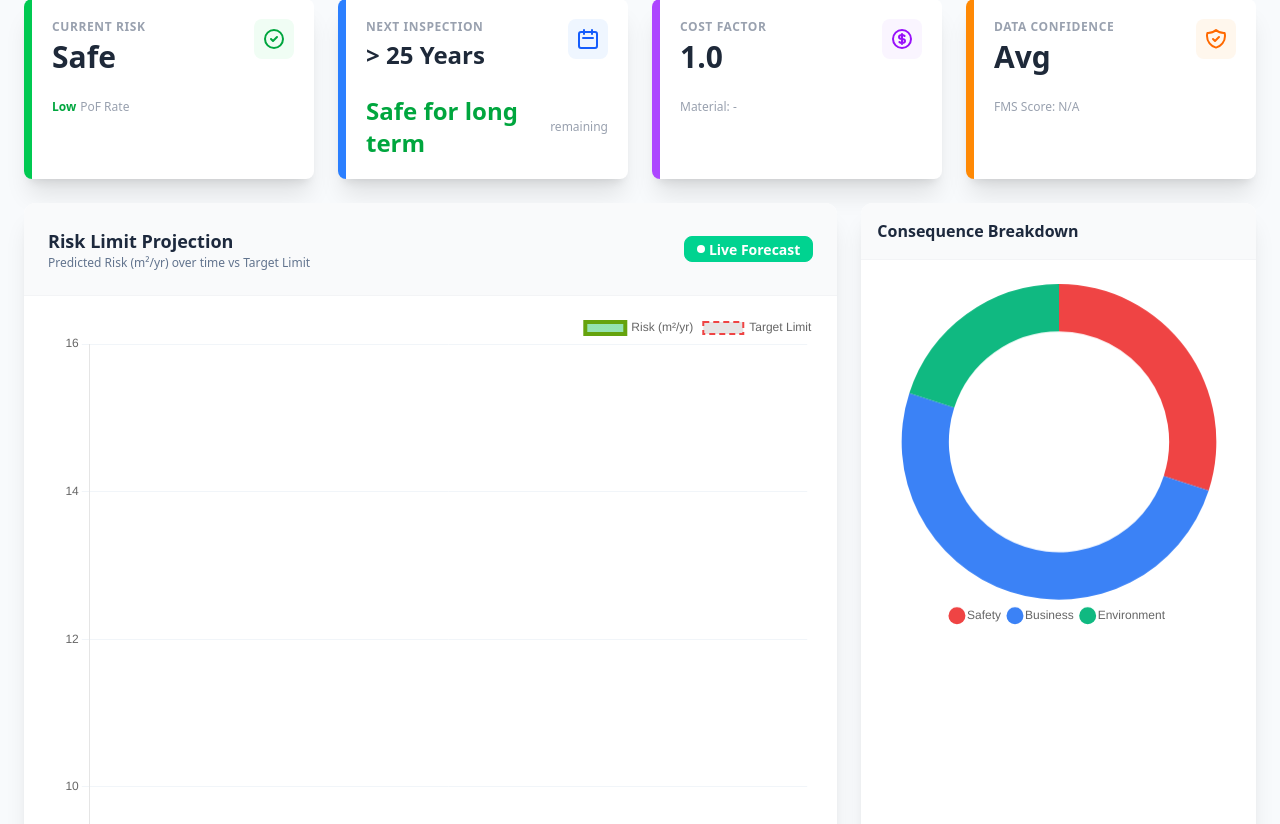
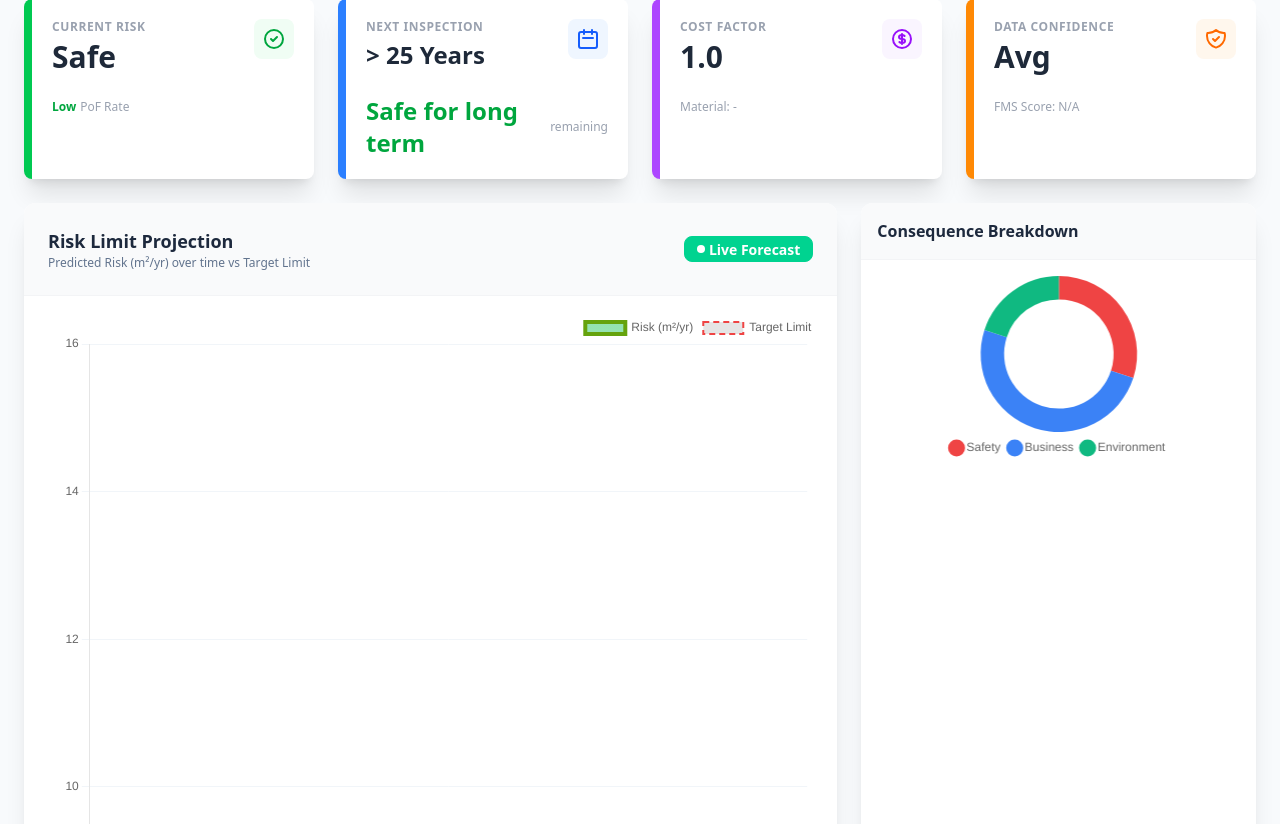
Before and after one commit to Sharkyacademy/Riesgo, a Django app: template dashboard/templates/dashboard/component_report.html in a window 1280 px wide. Shown: the part 185-1009 px from the top of the page. Run offline with Django 5.2, Linux system fonts and the light colour scheme; the template is opened without the code that fills it, so the values that code supplies are empty; style sheets or scripts are compiled from the project's sources; some libraries are stand-ins or nearby versions.

Commit message:
Mejoras al Chart

```diff
--- a/dashboard/templates/dashboard/component_report.html
+++ b/dashboard/templates/dashboard/component_report.html
@@ -234,7 +234,7 @@
                 <div class="p-4 border-b border-gray-100 bg-gray-50">
                     <h3 class="font-bold text-slate-800">Consequence Breakdown</h3>
                 </div>
-                <div class="p-6 relative flex justify-center items-center" style="min-height: 250px;">
+                <div class="p-4 relative flex justify-center items-center" style="height: 220px;">
                     <canvas id="cof_chart_mini"></canvas>
                 </div>
             </div>
@@ -305,6 +305,8 @@
                     }]
                 },
                 options: {
+                    responsive: true,
+                    maintainAspectRatio: false,
                     cutout: '70%',
                     plugins: {
                         legend: { position: 'bottom', labels: { usePointStyle: true, boxWidth: 8 } }
```
